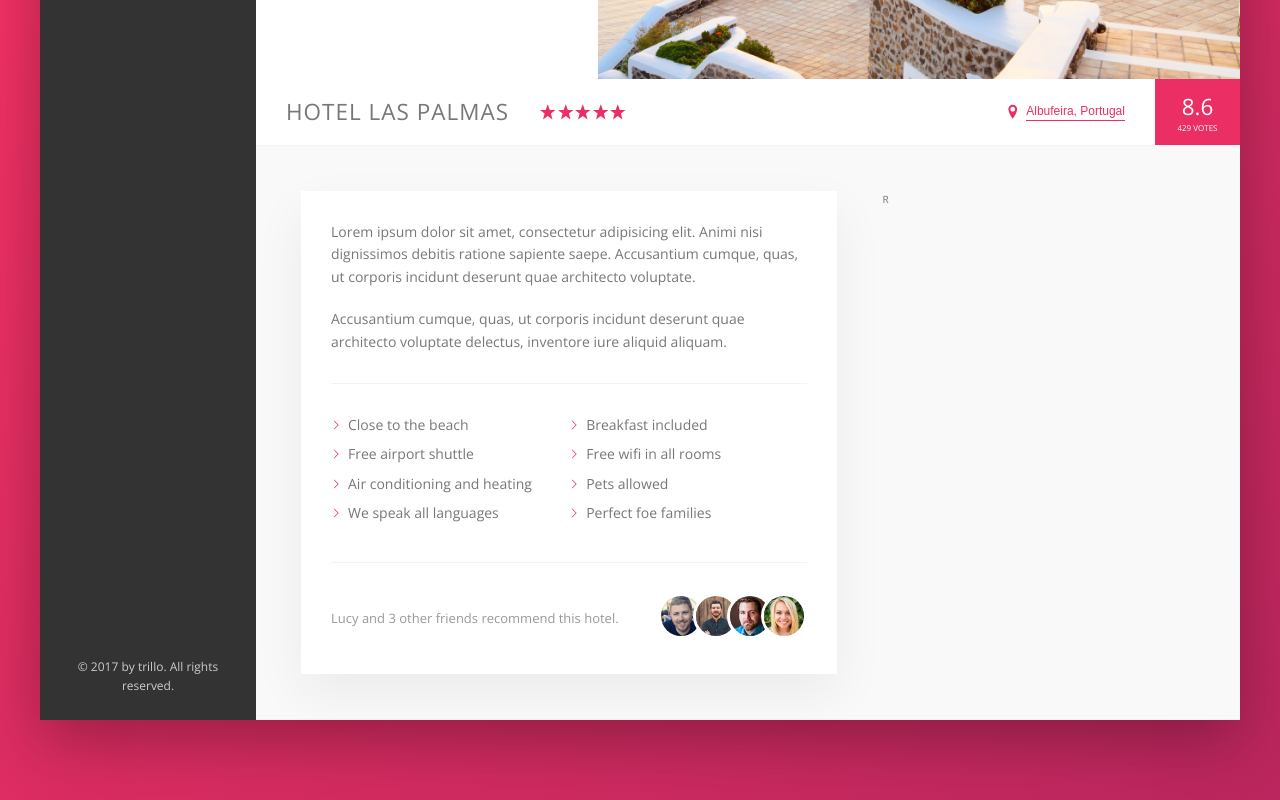
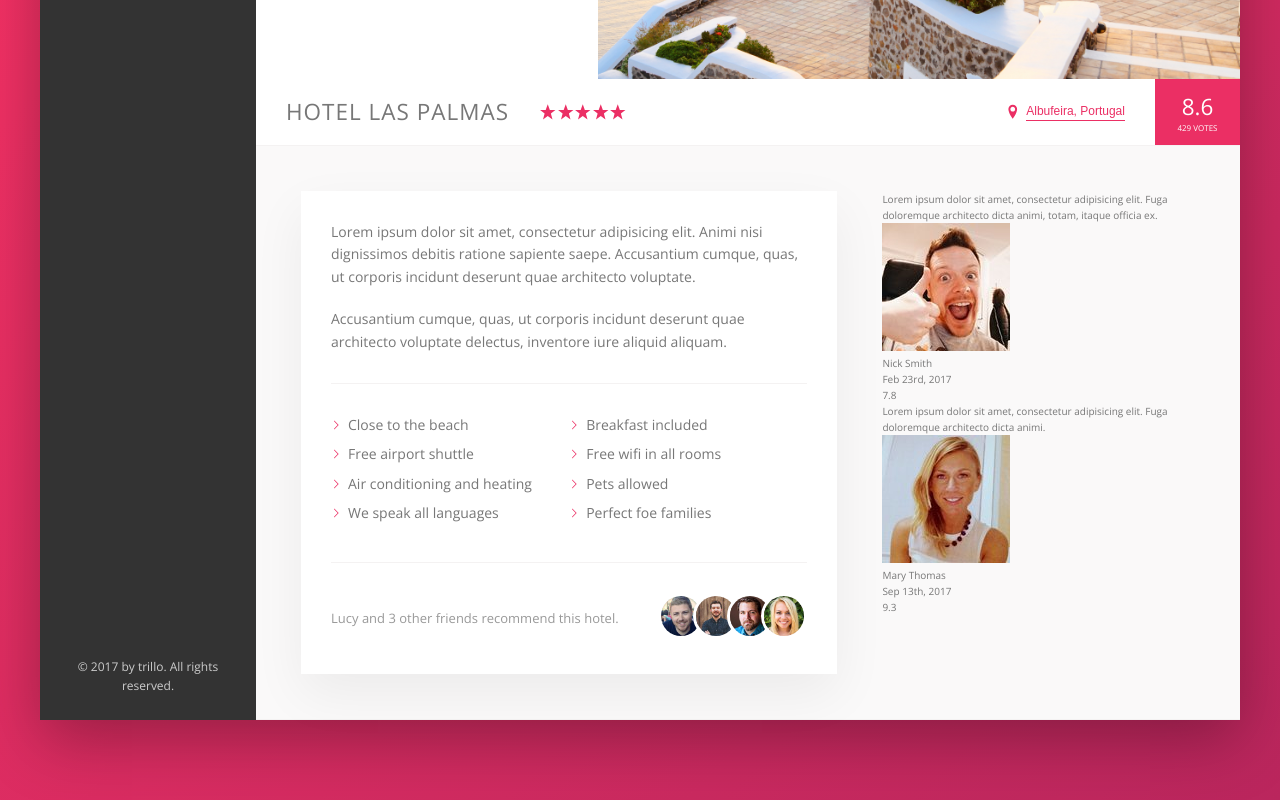
Before and after one commit to olbesp/trillo, a website: page index.html in a window 1280 px wide. Shown: the part 456-1256 px from the top of the page. Drawn offline with nearby package versions, Linux system fonts and the light colour scheme.

Commit message:
Create 'reviews' section markup

```diff
--- a/index.html
+++ b/index.html
@@ -165,8 +165,34 @@
                    </div>
                  </div>
                </div>
+
                <div class="user-reviews">
-                 R
+                 <figure class="review">
+                   <blockquote class="review__text">
+                     Lorem ipsum dolor sit amet, consectetur adipisicing elit. Fuga doloremque architecto dicta animi, totam, itaque officia ex.
+                   </blockquote>
+                   <figcaption class="review__user">
+                     <img src="img/user-1.jpg" alt="User 1" class="review__photo">
+                     <div class="review__user-box">
+                       <p class="review__user-name">Nick Smith</p>
+                       <p class="review__user-date">Feb 23rd, 2017</p>
+                     </div>
+                     <div class="review__rating">7.8</div>
+                   </figcaption>
+                 </figure>
+
+                 <figure class="review">
+                   <blockquote class="review__text">
+                     Lorem ipsum dolor sit amet, consectetur adipisicing elit. Fuga doloremque architecto dicta animi.                   </blockquote>
+                   <figcaption class="review__user">
+                     <img src="img/user-2.jpg" alt="User 2" class="review__photo">
+                     <div class="review__user-box">
+                       <p class="review__user-name">Mary Thomas</p>
+                       <p class="review__user-date">Sep 13th, 2017</p>
+                     </div>
+                     <div class="review__rating">9.3</div>
+                   </figcaption>
+                 </figure>
                </div>
              </div>
            </main>
```
